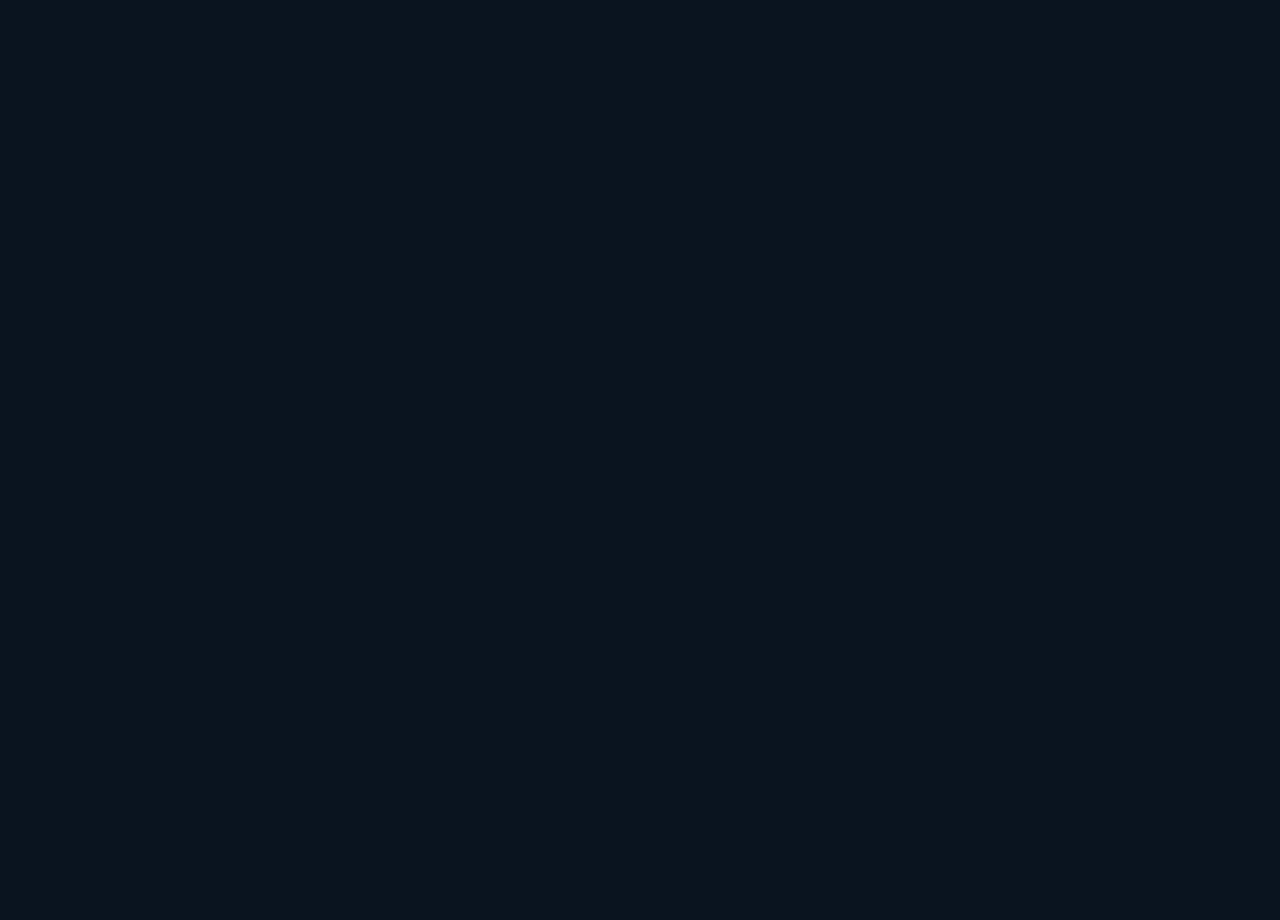
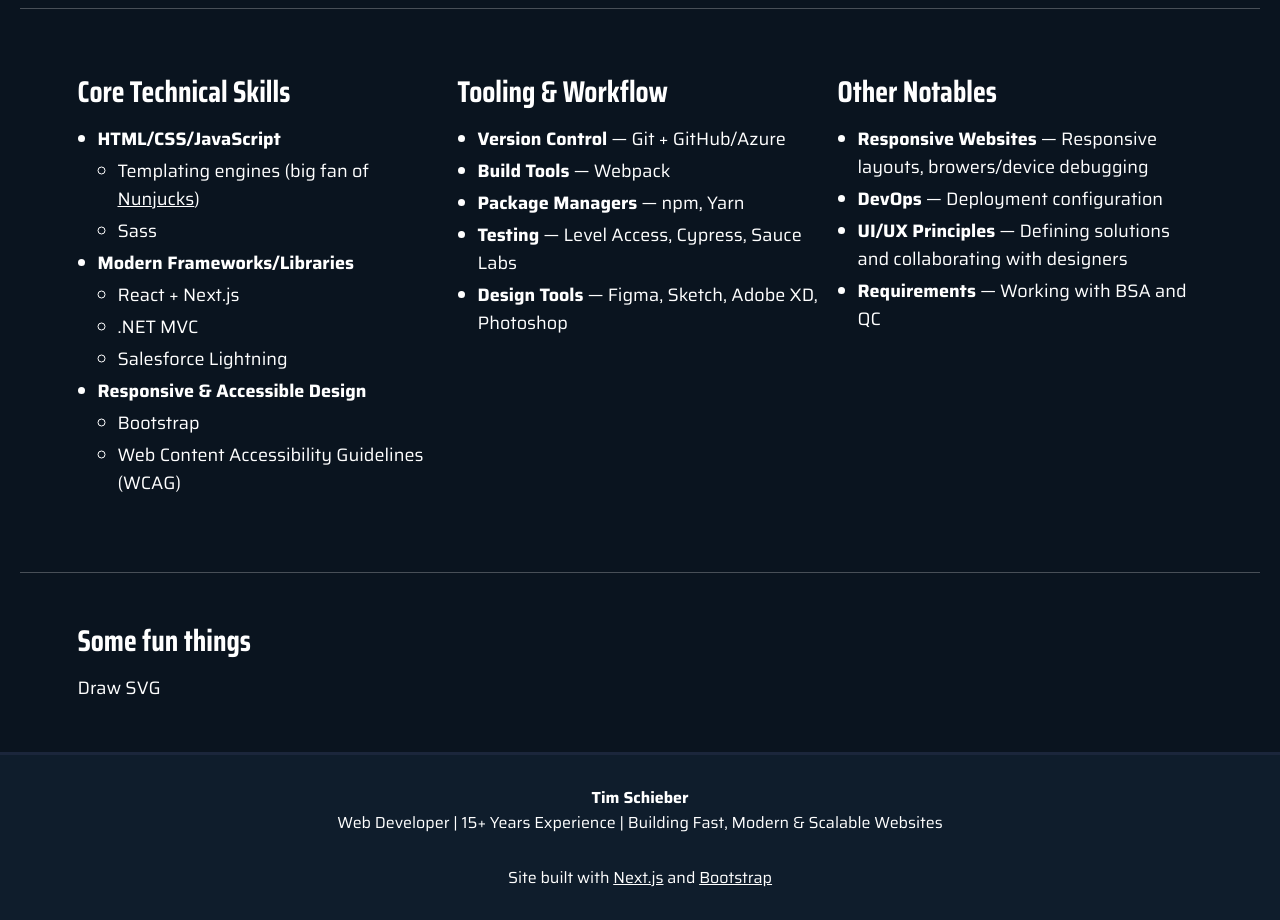
Before and after one commit to tschieber/website, a Next.js app: page / in a window 1280 px wide. Shown: the part 700-1620 px from the top of the page. Before the commit the page ends 800 px from the top, so only its background shows below. Built offline with nearby package versions, Linux system fonts and the light colour scheme.

Commit message:
Adding content.

```diff
--- a/src/app/component/footer.tsx
+++ b/src/app/component/footer.tsx
@@ -1,9 +1,9 @@
 function Footer() {
     return (
-        <footer>
-            <div className="container">
-                <h1>Footer</h1>
-            </div>
+        <footer className="footer">
+            <p><strong>Tim Schieber</strong></p>
+            <p>Web Developer | 15+ Years Experience | Building Fast, Modern & Scalable Websites</p>
+            <p className="mt-5">Site built with <a href="https://nextjs.org/" target="_blank">Next.js</a> and <a href="https://getbootstrap.com/" target="_blank">Bootstrap</a></p>
         </footer>
     )
 }
--- a/src/app/page.tsx
+++ b/src/app/page.tsx
@@ -11,7 +11,7 @@
                             <path d="M80-680v-80q0-33 23.5-56.5T160-840h640q33 0 56.5 23.5T880-760v80h-80v-80H160v80zm240 560v-80H160q-33 0-56.5-23.5T80-280v-80h80v80h640v-80h80v80q0 33-23.5 56.5T800-200H640v80zM192-520l104-104-56-56L80-520l160 160 56-56zm576 0L664-416l56 56 160-160-160-160-56 56z"/>
                         </svg>
                         <h1>Hey, I'm Tim</h1>
-                        <p>I'm a web developer with over 15 years of experience. Here is a summary of my skills.</p>
+                        <p>a web developer with 15+ years of experience building fast, user-friendly, and scalable websites.</p>
 
                         <ul className="list-buttons">
                             <li>
@@ -63,15 +63,74 @@
 
             <section>
                 <div className="container">
+                    <div className="row justify-content-center">
+                        <div className="col-md-9">
+                            <p>I specialize in turning ideas into clean, modern, and responsive digital experiences that engage users and deliver results. With deep expertise in front-end technologies, performance optimization, and seamless UI/UX, I help businesses stand out online and achieve their goals.</p>
+                        </div>
+                    </div>
+                </div>
+            </section>
+
+            <hr />
+
+            <section>
+                <div className="container">
                     <div className="row">
-                        <div className="col-lg-6">
-                            <h2>Skills</h2>
+                        <div className="col-lg-4">
+                            <h2>Core Technical Skills</h2>
+                            <ul>
+                                <li><strong>HTML/CSS/JavaScript</strong>
+                                    <ul>
+                                        <li>Templating engines (big fan of <a href="https://mozilla.github.io/nunjucks/" target="_blank">Nunjucks</a>)</li>
+                                        <li>Sass</li>
+                                    </ul>
+                                </li>
+                                <li><strong>Modern Frameworks/Libraries</strong>
+                                    <ul>
+                                        <li>React + Next.js</li>
+                                        <li>.NET MVC</li>
+                                        <li>Salesforce Lightning</li>
+                                    </ul>
+                                </li>
+                                <li><strong>Responsive & Accessible Design</strong>
+                                    <ul>
+                                        <li>Bootstrap</li>
+                                        <li>Web Content Accessibility Guidelines (WCAG)</li>
+                                    </ul>
+                                </li>
+                            </ul>
                         </div>
 
-                        <div className="col-lg-6">
-                            <h2>Certifications</h2>
+                        <div className="col-lg-4">
+                            <h2>Tooling & Workflow</h2>
+                            <ul>
+                                <li><strong>Version Control</strong> &mdash; Git + GitHub/Azure</li>
+                                <li><strong>Build Tools</strong> &mdash; Webpack</li>
+                                <li><strong>Package Managers</strong> &mdash; npm, Yarn</li>
+                                <li><strong>Testing</strong> &mdash; Level Access, Cypress, Sauce Labs</li>
+                                <li><strong>Design Tools</strong> &mdash; Figma, Sketch, Adobe XD, Photoshop</li>
+                            </ul>
+                        </div>
+
+                        <div className="col-lg-4">
+                            <h2>Other Notables</h2>
+                            <ul>
+                                <li><strong>Responsive Websites</strong> &mdash; Responsive layouts, browers/device debugging</li>
+                                <li><strong>DevOps</strong> &mdash; Deployment configuration</li>
+                                <li><strong>UI/UX Principles</strong> &mdash; Defining solutions and collaborating with designers</li>
+                                <li><strong>Requirements</strong> &mdash; Working with BSA and QC</li>
+                            </ul>
                         </div>
                     </div>
+                </div>
+            </section>
+
+            <hr />
+
+            <section>
+                <div className="container">
+                    <h2>Some fun things</h2>
+                    <p>Draw SVG</p>
                 </div>
             </section>
         </main>
--- a/src/app/styles/component/button/button-solid.scss
+++ b/src/app/styles/component/button/button-solid.scss
@@ -1,6 +1,7 @@
 .button-solid {
     @include accessibility-focus();
     align-items: center;
+    background-color: var(--color-primary-background-light);
     border: 1px solid var(--color-primary-background-light);
     border-radius: 0.5rem;
     color: var(--color-primary-text);
--- /dev/null
+++ b/src/app/styles/component/footer.scss
@@ -0,0 +1,11 @@
+.footer {
+    background-color: var(--color-primary-background-tinted);
+    border-top: 3px solid var(--color-primary-background-light);
+    font-size: 1.6rem;
+    padding: 3rem 0;
+    text-align: center;
+
+    p {
+        margin: 0;
+    }
+}
--- a/src/app/styles/config/variables.scss
+++ b/src/app/styles/config/variables.scss
@@ -14,8 +14,9 @@
 
 [data-theme="light"] {
     --color-primary-background: #fff;
+    --color-primary-background-tinted: #ddf5ff;
     --color-primary-background-light: #D9D9D9;
-    --color-primary-text: #353535;
-    --color-secondary-text: #284B63;
+    --color-primary-text: #284B63;
+    --color-secondary-text: #353535;
     --color-highlight: #3C6E71;
 }
--- a/src/app/styles/global/main-content.scss
+++ b/src/app/styles/global/main-content.scss
@@ -1,4 +1,4 @@
 .main-content {
-    font-size: 1.6rem;
+    font-size: 1.8rem;
     margin: 3rem 2rem;
 }
--- a/src/app/styles/global/typography.scss
+++ b/src/app/styles/global/typography.scss
@@ -12,4 +12,38 @@
     font-family: var(--font-secondary);
     font-size: 4rem;
     font-weight: 700;
+    margin: 0 0 1rem 0;
 }
+
+h2 {
+    color: var(--color-primary-text);
+    font-family: var(--font-secondary);
+    font-size: 3rem;
+    font-weight: 700;
+    margin: 1.5rem 0 1.5rem 0;
+}
+
+p {
+    margin: 0 0 2rem 0;
+}
+
+hr {
+   border-top: 1px solid var(--color-primary-text);
+   margin: 5rem 0;
+}
+
+ul, ol {
+    margin: 0 0 2.5rem;
+
+    li {
+        margin: 0.4rem 0;
+    }
+}
+
+a {
+    text-decoration: underline;
+
+    &:hover {
+        text-decoration: none;
+    }
+}
--- a/src/app/styles/main.scss
+++ b/src/app/styles/main.scss
@@ -8,6 +8,7 @@
 @import "global/typography";
 
 @import "component/button/button-solid";
+@import "component/footer";
 @import "component/form/toggle";
 @import "component/header";
 @import "component/hero";
```
